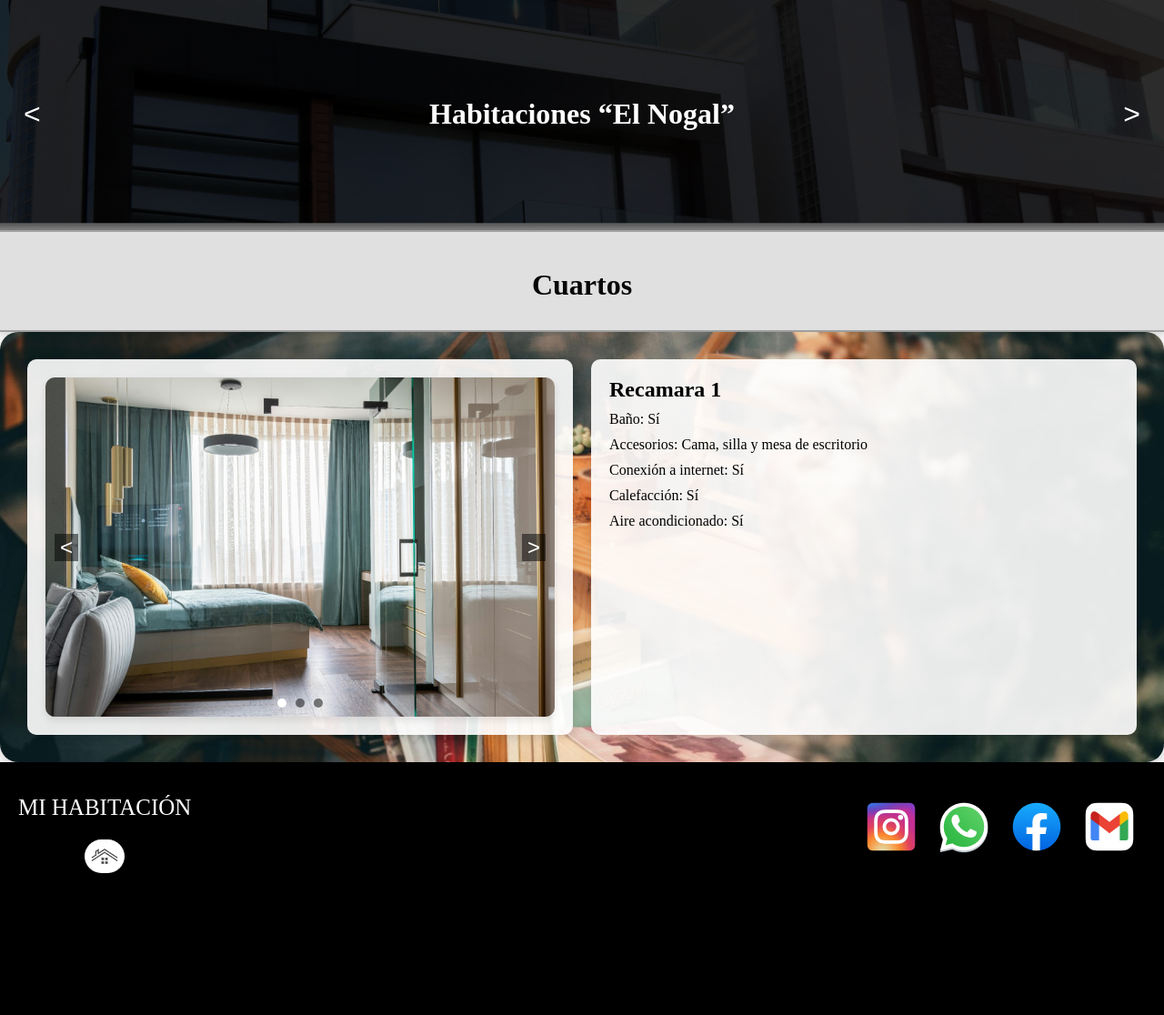
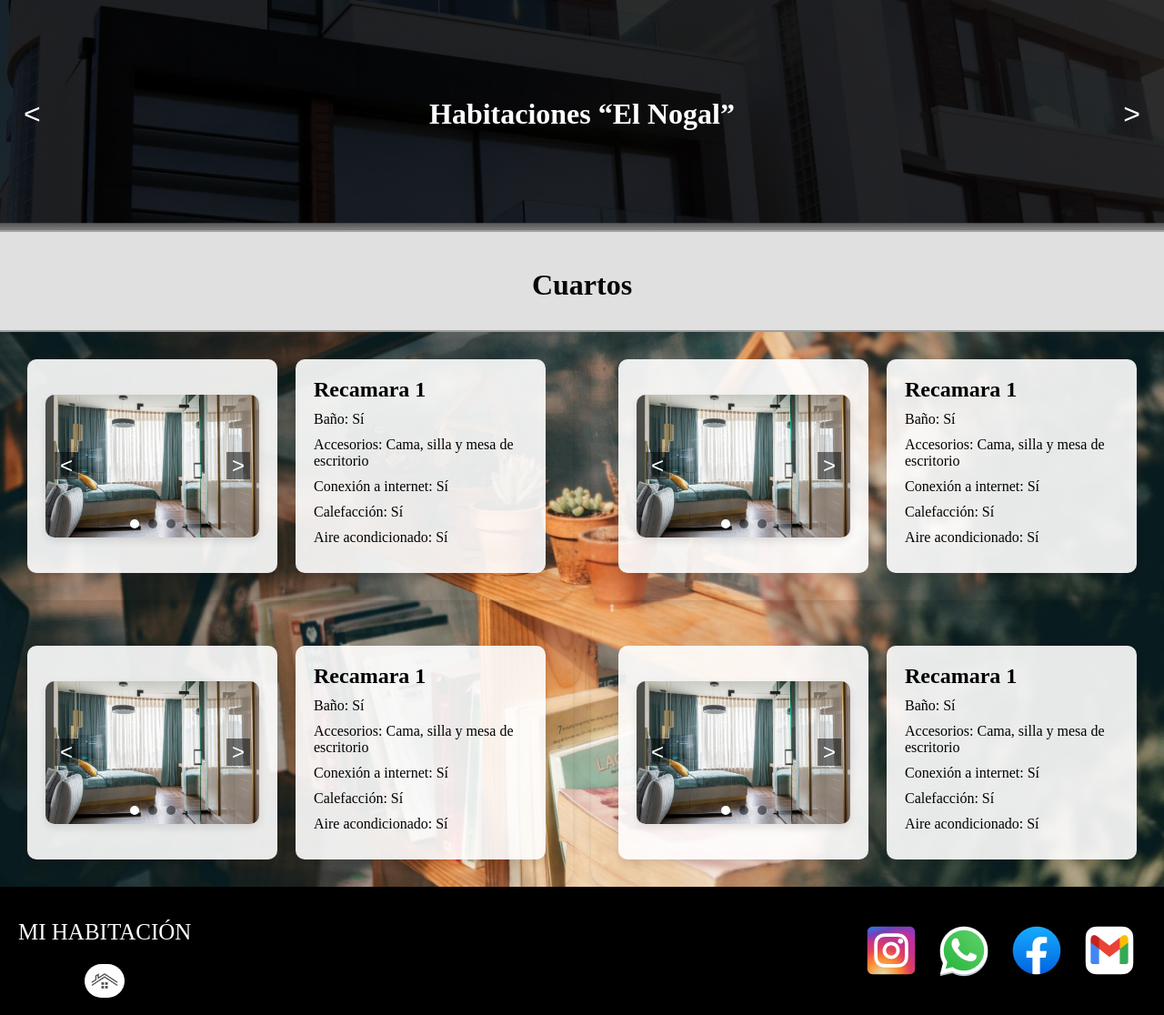
Before and after one commit to MDZ2999/Pagina-web, a PHP site: page / in a window 1280 px wide. Shown: the part 230-1346 px from the top of the page at 91% size. Before the commit the page ends 1190 px from the top, so only its background shows below. Run offline with PHP 8.4, Linux system fonts and the light colour scheme; some libraries are stand-ins or nearby versions.

Commit message:
Visual terminado

```diff
--- a/css/index.css
+++ b/css/index.css
@@ -75,11 +75,17 @@
     color: #060606;
 }
 
-.room-section-containerI {
-    display: flex;
+.rooms-gridI {
     background-image: url('../img/estanteria.jpg'); /* Ruta a la imagen de fondo */
     background-size: cover;
     background-position: center;
+    display: grid;
+    grid-template-columns: repeat(2, 1fr); /* Dos columnas */
+    gap: 20px; /* Espacio entre los bloques */
+}
+
+.room-section-containerI {
+    display: flex;
     padding: 20px;
     border-radius: 20px;
     box-shadow: 0 4px 6px rgba(0, 0, 0, 0.1);
--- a/index.html
+++ b/index.html
@@ -83,6 +83,7 @@
                 <h2 class="sectionI-title">Cuartos</h2>
             </div>
 
+            <div class="rooms-gridI">
                 <div class="room-section-containerI">
                     <div class="room-image-containerI">
                         <div class="carousel-containerI">
@@ -104,6 +105,74 @@
                         <p>Calefacción: Sí</p>
                         <p>Aire acondicionado: Sí</p>
                     </div>
+                </div>
+                <div class="room-section-containerI">
+                    <div class="room-image-containerI">
+                        <div class="carousel-containerI">
+                            <button class="carousel-btnI prev-btnI">&lt;</button>
+                            <img src="img/cama.jpg" alt="Room 1" class="roomI-image">
+                            <button class="carousel-btnI next-btnI">&gt;</button>
+                            <div class="carousel-dotsI">
+                                <span class="dotI active"></span>
+                                <span class="dotI"></span>
+                                <span class="dotI"></span>
+                            </div>
+                        </div>
+                    </div>
+                    <div class="room-details-containerI">
+                        <h4>Recamara 1</h4>
+                        <p>Baño: Sí</p>
+                        <p>Accesorios: Cama, silla y mesa de escritorio</p>
+                        <p>Conexión a internet: Sí</p>
+                        <p>Calefacción: Sí</p>
+                        <p>Aire acondicionado: Sí</p>
+                    </div>
+                </div>
+                <div class="room-section-containerI">
+                    <div class="room-image-containerI">
+                        <div class="carousel-containerI">
+                            <button class="carousel-btnI prev-btnI">&lt;</button>
+                            <img src="img/cama.jpg" alt="Room 1" class="roomI-image">
+                            <button class="carousel-btnI next-btnI">&gt;</button>
+                            <div class="carousel-dotsI">
+                                <span class="dotI active"></span>
+                                <span class="dotI"></span>
+                                <span class="dotI"></span>
+                            </div>
+                        </div>
+                    </div>
+                    <div class="room-details-containerI">
+                        <h4>Recamara 1</h4>
+                        <p>Baño: Sí</p>
+                        <p>Accesorios: Cama, silla y mesa de escritorio</p>
+                        <p>Conexión a internet: Sí</p>
+                        <p>Calefacción: Sí</p>
+                        <p>Aire acondicionado: Sí</p>
+                    </div>
+                </div>
+                <div class="room-section-containerI">
+                    <div class="room-image-containerI">
+                        <div class="carousel-containerI">
+                            <button class="carousel-btnI prev-btnI">&lt;</button>
+                            <img src="img/cama.jpg" alt="Room 1" class="roomI-image">
+                            <button class="carousel-btnI next-btnI">&gt;</button>
+                            <div class="carousel-dotsI">
+                                <span class="dotI active"></span>
+                                <span class="dotI"></span>
+                                <span class="dotI"></span>
+                            </div>
+                        </div>
+                    </div>
+                    <div class="room-details-containerI">
+                        <h4>Recamara 1</h4>
+                        <p>Baño: Sí</p>
+                        <p>Accesorios: Cama, silla y mesa de escritorio</p>
+                        <p>Conexión a internet: Sí</p>
+                        <p>Calefacción: Sí</p>
+                        <p>Aire acondicionado: Sí</p>
+                    </div>
+                </div>
+                <!-- Repite los bloques según sea necesario -->
             </div>
 
         </section>
@@ -178,26 +247,63 @@
         </section>
 
         <section class="section" id="publicar">        <!-- Contenido de la sección Publicar -->
-            <a
-                href="#"
-                class="btn btn-primary active"
-                role="button"
-                >Button</a
-            >
+            <div class="avatar-container">
+                <div class="avatar">
+                    <img src="img/perfil.png" alt="Avatar">
+                </div>
+                <div class="add-photo-container">
+                    <div class="add-photo">
+                        <h2>Agregar foto</h2>
+                        <button>+</button>
+                    </div>
+                </div>
+            </div>
+
+            <div class="data-section-wrapper">
+                <div class="data-section">
+                    <div class="data-container">
+                        <h2>Tus Datos</h2>
+                        <p>Nombre:</p>
+                        <p>Teléfono:</p>
+                        <p>Dirección:</p>
+                        <p>Correo Electrónico:</p>
+                    </div>
+                    <div class="extra-content">
+                        <div class="add-photo-box">
+                            <div class="add-photo-icon">+</div>
+                        </div>
+                    </div>
+                </div>
+                <button class="save-button">Guardar</button>
+            </div>
 
         </section>
 
         <section class="section" id="acerca">        <!-- Contenido de la sección Acerca de -->
-            <!-- You can dismiss by clicking somewhere -->
-            <a
-                tabindex="0"
-                class="btn btn-secondary"
-                data-bs-toggle="popover"
-                data-bs-trigger="focus"
-                title="Popup title"
-                data-bs-content="Popup content"
-                >Trigger</a
-            >
+            <div class="background-thanks">
+                <div class="thanks-container">
+                    <h1>“Gracias por la preferencia”</h1>
+                    <div class="info-container">
+                        <div class="text-info">
+                            <h2>Datos de la empresa</h2>
+                            <p><strong>Nombre:</strong> MiHabitación</p>
+                            <p><strong>Descripción:</strong> Hospedaje de calidad y comodidad.</p>
+                            <p><strong>Ubicación:</strong> Situada en la zona de San Pablo, Oaxaca</p>
+                            <p><strong>Acerca de nosotros:</strong> Somos un grupo de estudiantes que, con el propósito de ayudar a otros estudiantes, hemos desarrollado esta plataforma para ofrecer habitaciones de calidad y confianza. Nos comprometemos a proporcionar información veraz y actualizada para que encuentres la mejor opción de hospedaje durante tu estancia.</p>
+                            <p><strong>Términos y condiciones</strong></p>
+                        </div>
+                        <div class="image-info">
+                            <img src="img/Equipo.png" alt="Equipo">
+                        </div>
+                    </div>
+                    <div class="social-media-thanks">
+                        <a href="#"><img src="img/instagram.png" alt="Instagram"></a>
+                        <a href="#"><img src="img/whatsapp.png" alt="WhatsApp"></a>
+                        <a href="#"><img src="img/facebook.png" alt="Facebook"></a>
+                        <a href="#"><img src="img/gmail.png" alt="Email"></a>
+                    </div>
+                </div>
+            </div>
 
         </section>
 
```
Also changed, not shown: other parts of css/index.css (+222 -0 lines), img/Equipo.png (added), img/perfil.png (added). Lines whose indentation alone changed are shown as unchanged.
